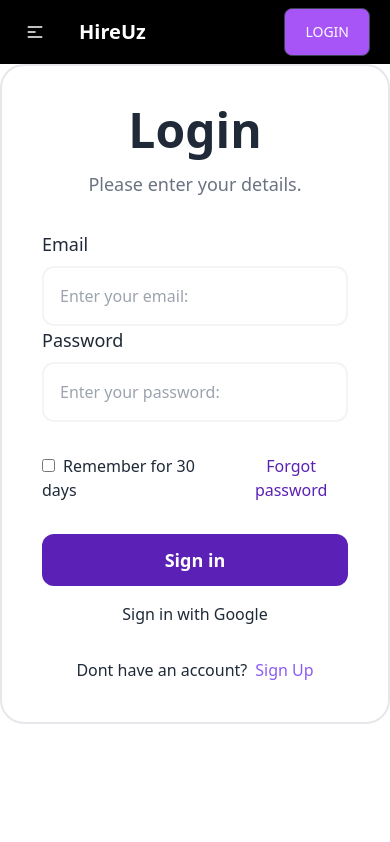
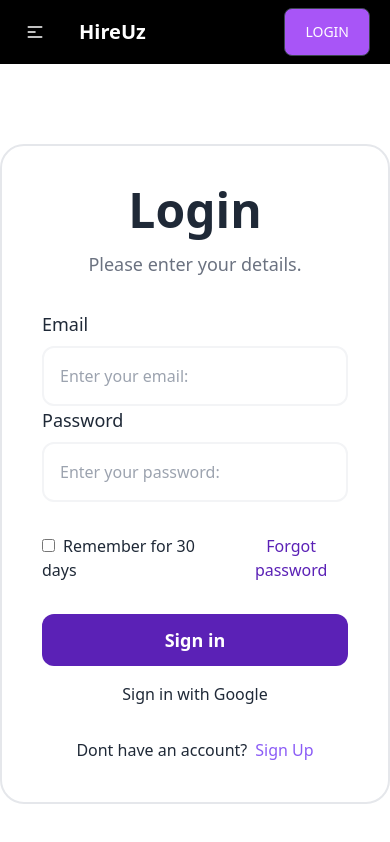
Before and after one commit to uzma981/HireUz, a React (Vite) app: page /login in a window 390 px wide. Built offline with nearby package versions, Linux system fonts and the light colour scheme; no server answers; what @shrutibalasa/tailwind-grid-auto-fit would draw is missing.

Commit message:
login and sign - mt added

```diff
--- a/src/components/Login.jsx
+++ b/src/components/Login.jsx
@@ -4,7 +4,7 @@ import LoginForm from '../inc/LoginForm';
 export default function Login() {
   return (
     <div className="flex w-full ">
-      <div className="w-full flex items-center justify-center lg:w-1/2 ">
+      <div className="w-full flex items-center justify-center lg:w-1/2 mt-20 ">
         <LoginForm />
       </div>
       <div className="h-screen hidden relative lg:flex w-1/2 items-center justify-center bg-gray-100">
--- a/src/components/SignUp.jsx
+++ b/src/components/SignUp.jsx
@@ -4,7 +4,7 @@ import SignUpForm from '../inc/SignUpForm';
 export default function SignUp() {
   return (
     <div className="flex w-full ">
-      <div className="w-full flex items-center justify-center lg:w-1/2 ">
+      <div className="w-full flex items-center justify-center lg:w-1/2 mt-20">
         <SignUpForm />
       </div>
       <div className="h-screen hidden relative lg:flex w-1/2 items-center justify-center bg-gray-100">
```
